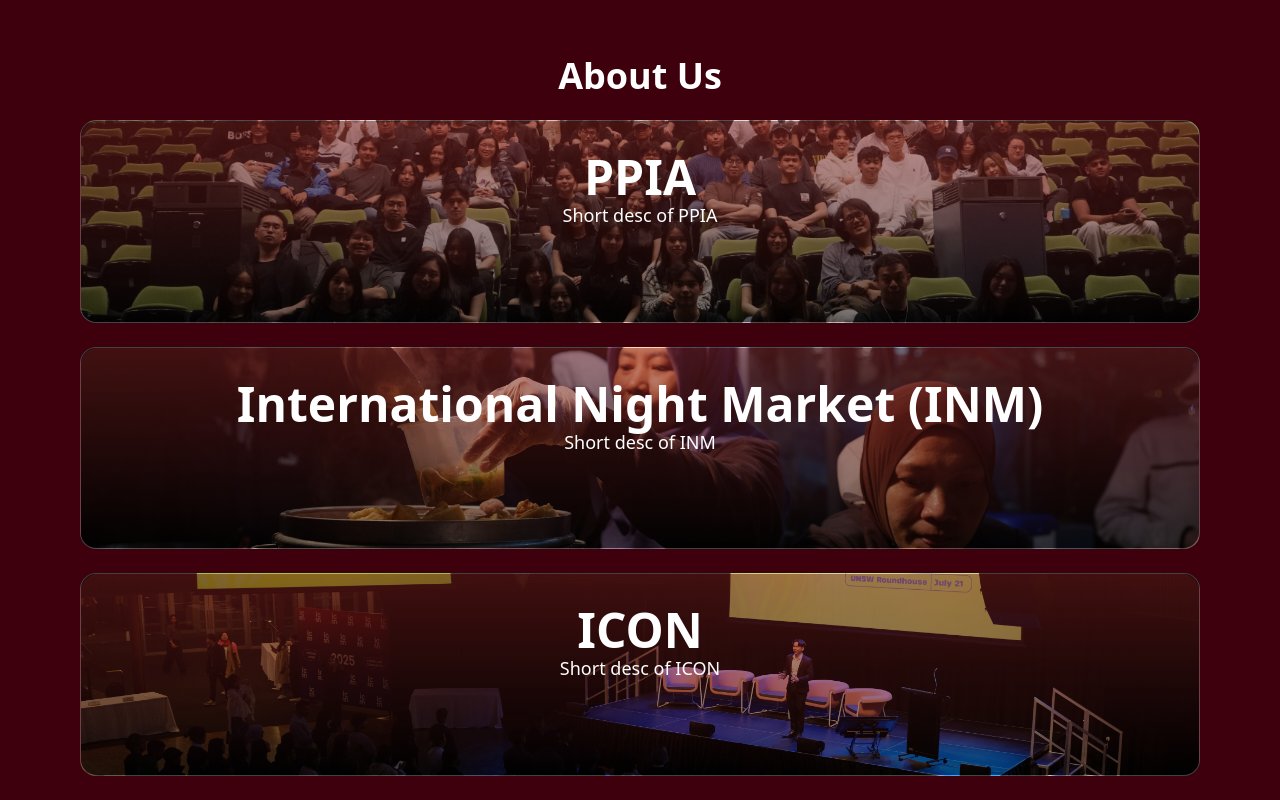
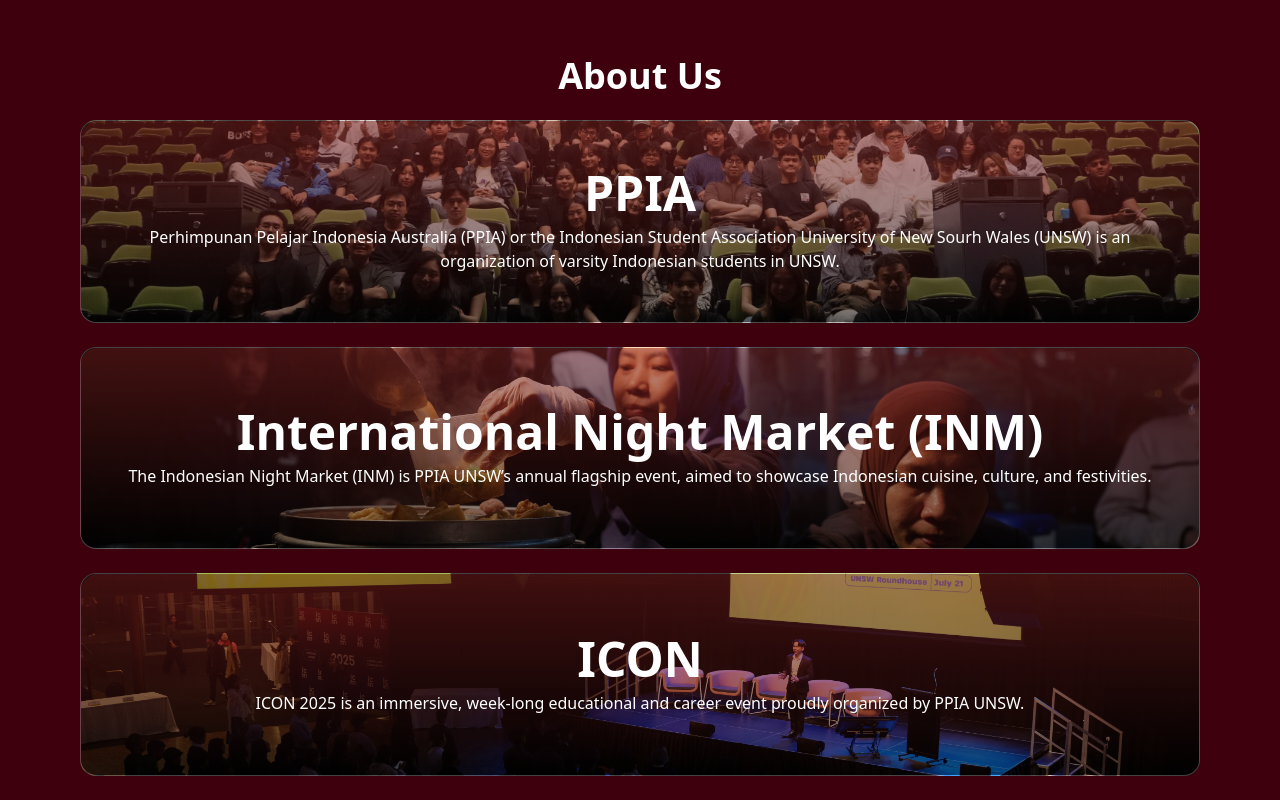
Before and after one commit to MelvinDY/ignite, a React (Vite) app in the folder frontend/: page / in a window 1280 px wide. Shown: the part 860-1660 px from the top of the page. Built offline with nearby package versions, Linux system fonts and the light colour scheme; no server answers.

Commit message:
feat: replace short desc placeholder in About Us

```diff
--- a/frontend/src/components/AboutUsCard.tsx
+++ b/frontend/src/components/AboutUsCard.tsx
@@ -7,7 +7,7 @@ interface AboutUsCardProps {
 }
 
 const AboutUsCard = ({ children, className = "", img = "" }: AboutUsCardProps) => {
-  return <div className={twMerge(`relative border border-white/25 shadow-3xl rounded-xl sm:rounded-2xl p-4 sm:p-6 lg:p-8
+  return <button type="button" className={twMerge(`relative border border-white/25 shadow-3xl rounded-xl sm:rounded-2xl p-4 sm:p-6 lg:p-8
       hover:shadow-[0_0_10px_rgba(255,238,255,0.50)] ease-in-out duration-300 bg-cover bg-center bg-no-repeat`, className)}
       style={{ backgroundImage: `url(${img})`}}
   >
@@ -17,7 +17,7 @@ const AboutUsCard = ({ children, className = "", img = "" }: AboutUsCardProps) =
     <div className="relative z-10">
       {children}
     </div>
-  </div>
+  </button>
 }
 
 export { AboutUsCard };
--- a/frontend/src/pages/Dashboard.tsx
+++ b/frontend/src/pages/Dashboard.tsx
@@ -41,30 +41,26 @@ const Dashboard = () => {
       <div ref={aboutUsSection} className="h-5"/>
       <section id="about" className="flex flex-col z-10 h-[calc(100vh-5rem)] px-20 gap-6 w-full">
         <h1 className="text-4xl font-bold text-center">About Us</h1>
-        <button className="flex-1">
-          <AboutUsCard className="h-full w-full" img={ngompoel}>
+        <AboutUsCard className="flex-1 h-full w-full" img={ngompoel}>
           <h1 className="sm:text-5xl text-3xl font-bold">PPIA</h1>
-            <p className="text-lg">
-              Short desc of PPIA
+          <p className="text-md mt-2">
+            Perhimpunan Pelajar Indonesia Australia (PPIA) or the Indonesian Student Association University of New Sourh Wales (UNSW)  is an organization of varsity Indonesian students in UNSW.
           </p>
         </AboutUsCard>
-        </button>
-        <button className="flex-1">
-          <AboutUsCard className="h-full w-full" img={INM_event}>
+        <AboutUsCard className="flex-1 h-full w-full" img={INM_event}>
           <h1 className="sm:text-5xl text-3xl font-bold">International Night Market (INM)</h1>
-            <p className="text-lg">
-              Short desc of INM
+          <p className="text-md mt-2">
+            The Indonesian Night Market (INM) is PPIA UNSW’s annual flagship event, aimed to showcase Indonesian cuisine, culture, and festivities.
           </p>
         </AboutUsCard>
-        </button>
-        <button className="flex-1">
-          <AboutUsCard className="h-full w-full" img={ICON_event}>
+
+        <AboutUsCard className="flex-1 h-full w-full" img={ICON_event}>
           <h1 className="sm:text-5xl text-3xl font-bold">ICON</h1>
-            <p className="text-lg">
-              Short desc of ICON
+          <p className="text-md mt-2">
+            ICON 2025 is an immersive, week-long educational and career event proudly organized by PPIA UNSW.
           </p>
         </AboutUsCard>
-        </button>
+
       </section>
     </div>
   );
```
Lines whose indentation alone changed are shown as unchanged.
